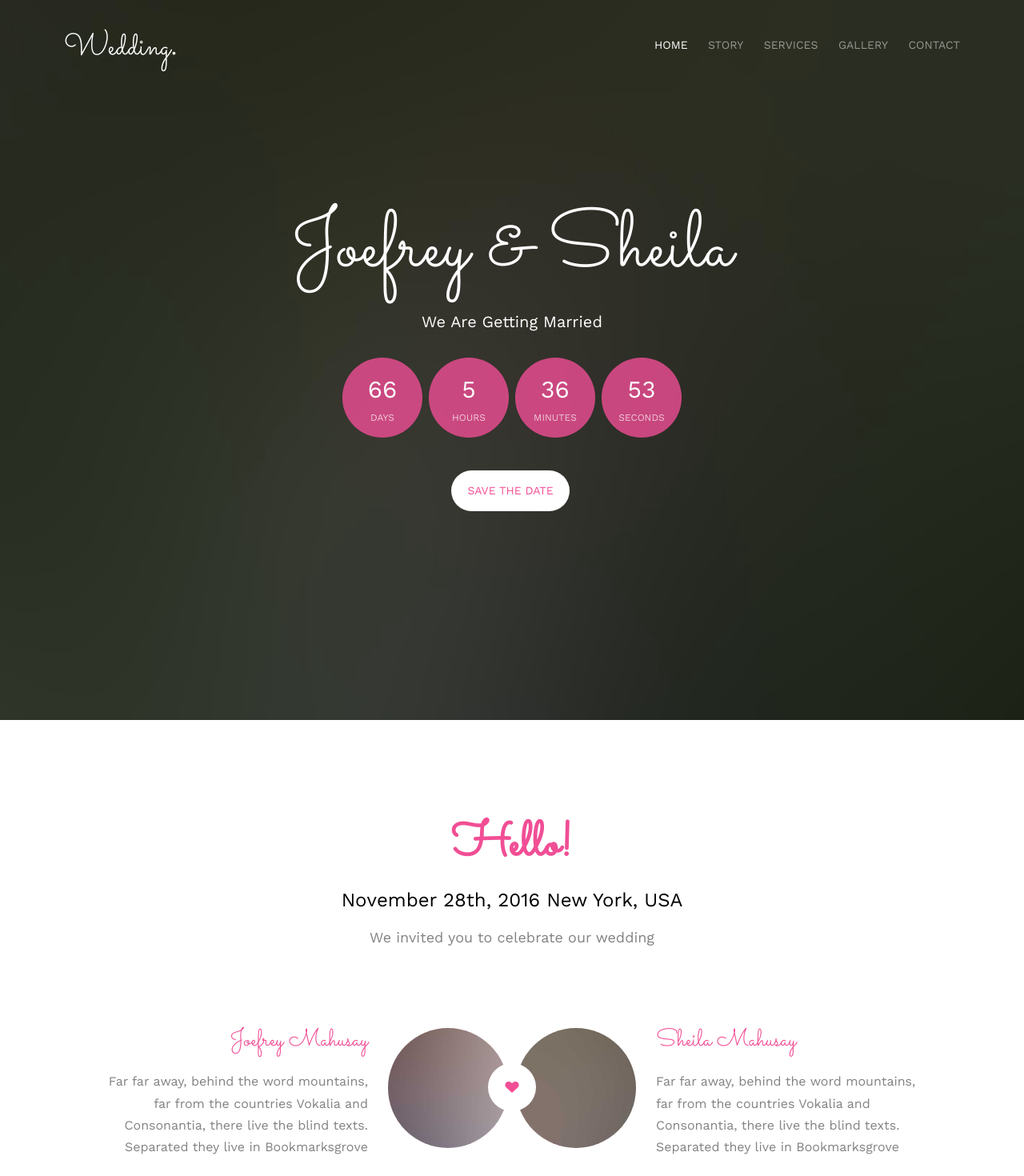
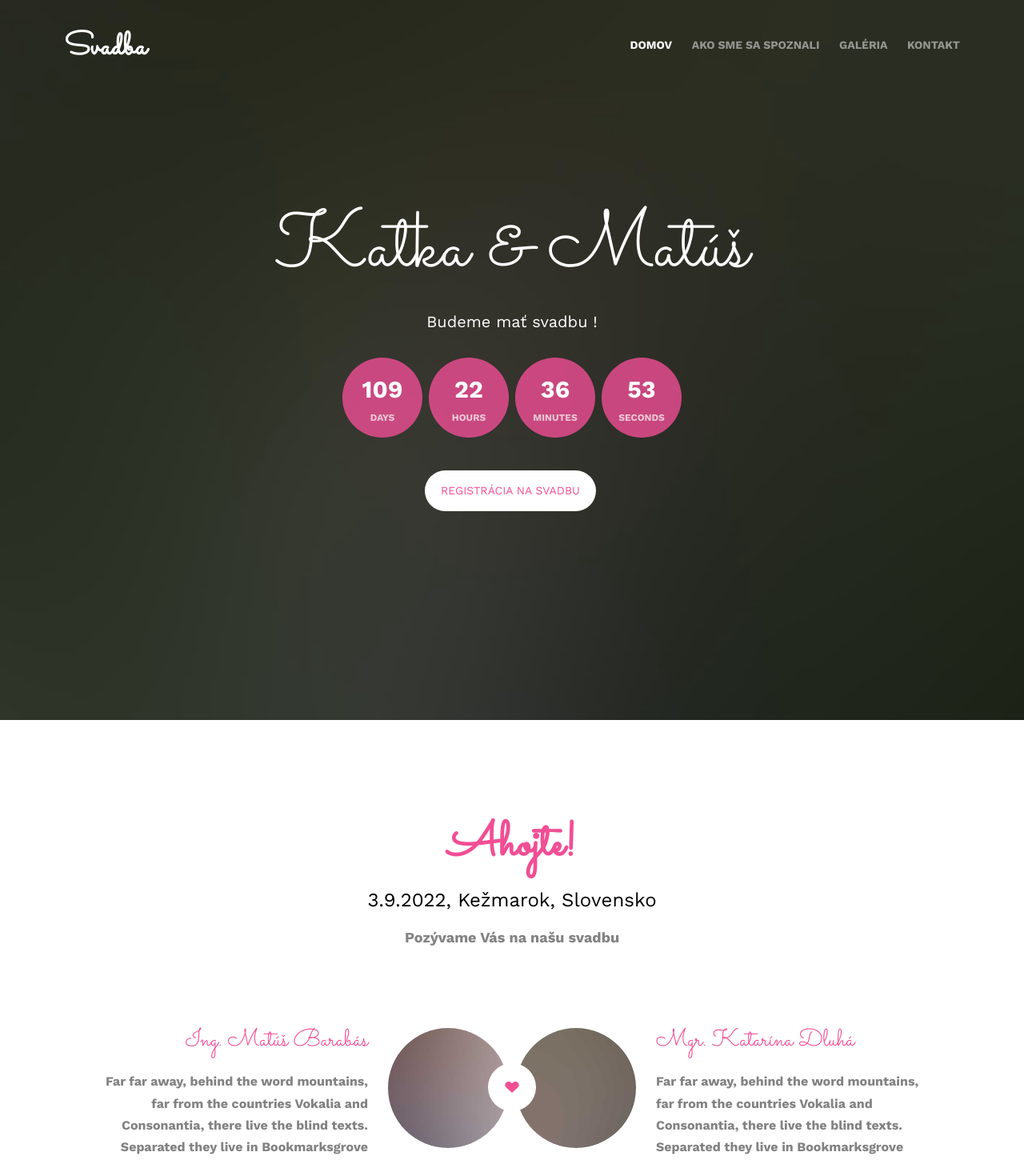
Before and after one commit to svadbakatkamatus/svadbakatkamatus.github.io, a plain HTML site: page index.html in a window 1280 px wide. Shown: the top 1470 px of the page at 80% size. Drawn offline with nearby package versions, Linux system fonts and the light colour scheme; files whose address does not match are found by name.

Commit message:
Change texts and add correct timer.

```diff
--- a/index.html
+++ b/index.html
@@ -6,7 +6,7 @@
 	<head>
 	<meta charset="utf-8">
 	<meta http-equiv="X-UA-Compatible" content="IE=edge">
-	<title>Wedding &mdash; 100% Free Fully Responsive HTML5 Template by FREEHTML5.co</title>
+	<title>Katka & Matúš</title>
 	<meta name="viewport" content="width=device-width, initial-scale=1">
 	<meta name="description" content="Free HTML5 Template by FREEHTML5.CO" />
 	<meta name="keywords" content="free html5, free template, free bootstrap, html5, css3, mobile first, responsive" />
@@ -74,13 +74,13 @@
 		<div class="container">
 			<div class="row">
 				<div class="col-xs-2">
-					<div id="fh5co-logo"><a href="index.html">Wedding<strong>.</strong></a></div>
+					<div id="fh5co-logo"><a href="index.html"><strong>Svadba<strong></a></div>
 				</div>
 				<div class="col-xs-10 text-right menu-1">
 					<ul>
-						<li class="active"><a href="index.html">Home</a></li>
-						<li><a href="about.html">Story</a></li>
-						<li class="has-dropdown">
+						<li class="active"><a href="index.html">Domov</a></li>
+						<li><a href="about.html">Ako sme sa spoznali</a></li>
+						<!-- <li class="has-dropdown">
 							<a href="services.html">Services</a>
 							<ul class="dropdown">
 								<li><a href="#">Web Design</a></li>
@@ -88,9 +88,9 @@
 								<li><a href="#">Branding</a></li>
 								<li><a href="#">API</a></li>
 							</ul>
-						</li>
+						</li> -->
 						<li class="has-dropdown">
-							<a href="gallery.html">Gallery</a>
+							<a href="gallery.html">Galéria</a>
 							<ul class="dropdown">
 								<li><a href="#">HTML5</a></li>
 								<li><a href="#">CSS3</a></li>
@@ -98,7 +98,7 @@
 								<li><a href="#">jQuery</a></li>
 							</ul>
 						</li>
-						<li><a href="contact.html">Contact</a></li>
+						<li><a href="contact.html">Kontakt</a></li>
 					</ul>
 				</div>
 			</div>
@@ -113,10 +113,10 @@
 				<div class="col-md-8 col-md-offset-2 text-center">
 					<div class="display-t">
 						<div class="display-tc animate-box" data-animate-effect="fadeIn">
-							<h1>Joefrey &amp; Sheila</h1>
-							<h2>We Are Getting Married</h2>
+							<h1>Katka &amp; Matúš</h1>
+							<h2>Budeme mať svadbu !</h2>
 							<div class="simply-countdown simply-countdown-one"></div>
-							<p><a href="#" class="btn btn-default btn-sm">Save the date</a></p>
+							<p><a href="#" class="btn btn-default btn-sm">Registrácia na svadbu</a></p>
 						</div>
 					</div>
 				</div>
@@ -128,9 +128,9 @@
 		<div class="container">
 			<div class="row">
 				<div class="col-md-8 col-md-offset-2 text-center fh5co-heading animate-box">
-					<h2>Hello!</h2>
-					<h3>November 28th, 2016 New York, USA</h3>
-					<p>We invited you to celebrate our wedding</p>
+					<h2>Ahojte!</h2>
+					<h3>3.9.2022, Kežmarok, Slovensko</h3>
+					<p>Pozývame Vás na našu svadbu</p>
 				</div>
 			</div>
 			<div class="couple-wrap animate-box">
@@ -139,7 +139,7 @@
 						<img src="images/groom.jpg" alt="groom" class="img-responsive">
 					</div>
 					<div class="desc-groom">
-						<h3>Joefrey Mahusay</h3>
+						<h3>Ing. Matúš Barabás</h3>
 						<p>Far far away, behind the word mountains, far from the countries Vokalia and Consonantia, there live the blind texts. Separated they live in Bookmarksgrove</p>
 					</div>
 				</div>
@@ -149,7 +149,7 @@
 						<img src="images/bride.jpg" alt="groom" class="img-responsive">
 					</div>
 					<div class="desc-bride">
-						<h3>Sheila Mahusay</h3>
+						<h3>Mgr. Katarína Dluhá</h3>
 						<p>Far far away, behind the word mountains, far from the countries Vokalia and Consonantia, there live the blind texts. Separated they live in Bookmarksgrove</p>
 					</div>
 				</div>
@@ -609,7 +609,8 @@
 	<script src="js/main.js"></script>
 
 	<script>
-    var d = new Date(new Date().getTime() + 200 * 120 * 120 * 2000);
+    	// var d = new Date(new Date().getTime() + 200 * 120 * 120 * 2000);
+		var d = new Date('2022-09-03T17:00:00');
 
     	// default example
     	simplyCountdown('.simply-countdown-one', {
--- a/js/simplyCountdown.js
+++ b/js/simplyCountdown.js
@@ -115,10 +115,10 @@
      */
     simplyCountdown = function (elt, args) {
         var parameters = extend({
-                year: 2015,
-                month: 6,
-                day: 28,
-                hours: 0,
+                year: 2022,
+                month: 9,
+                day: 3,
+                hours: 17,
                 minutes: 0,
                 seconds: 0,
                 words: {
```
Lines whose indentation alone changed are shown as unchanged.
